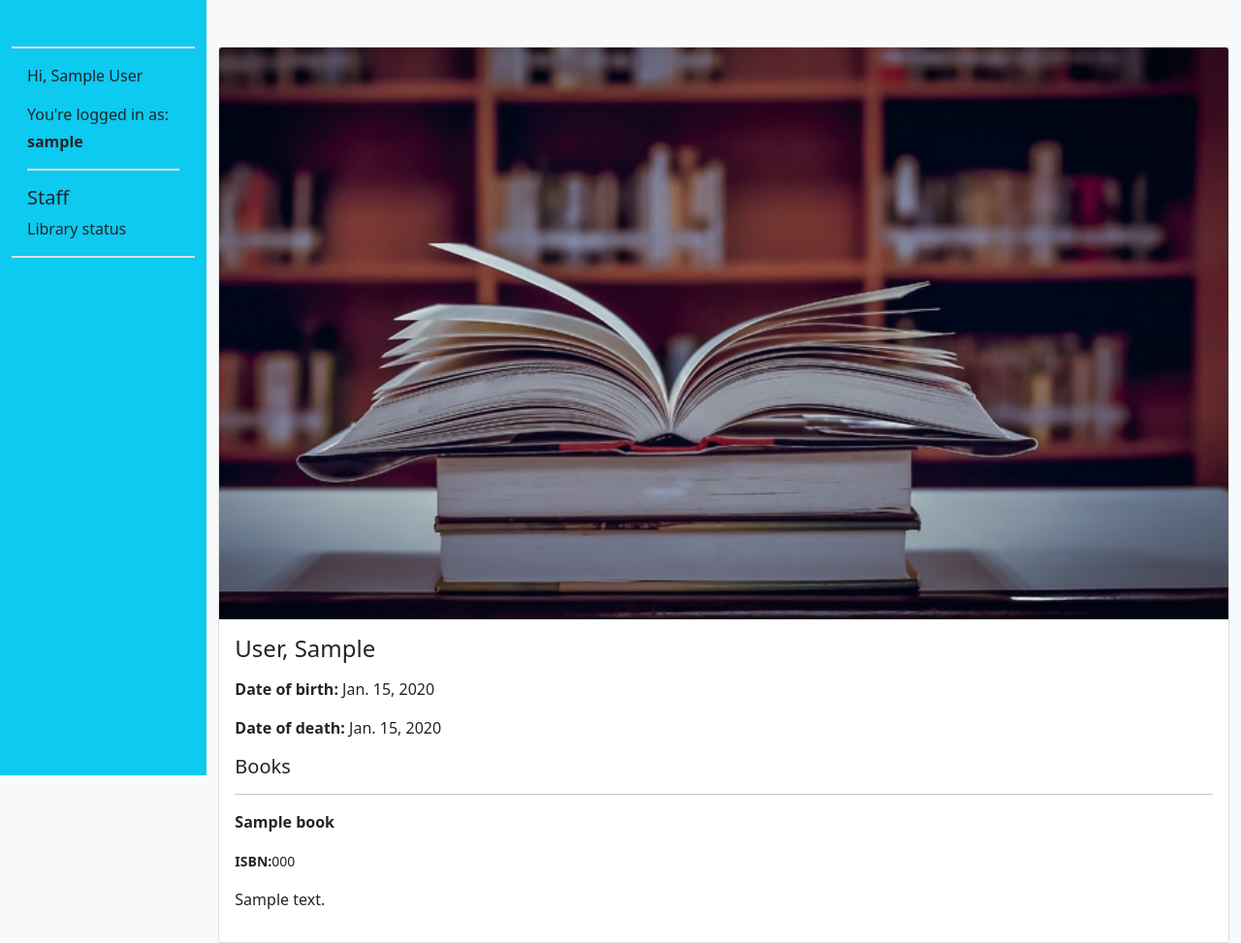
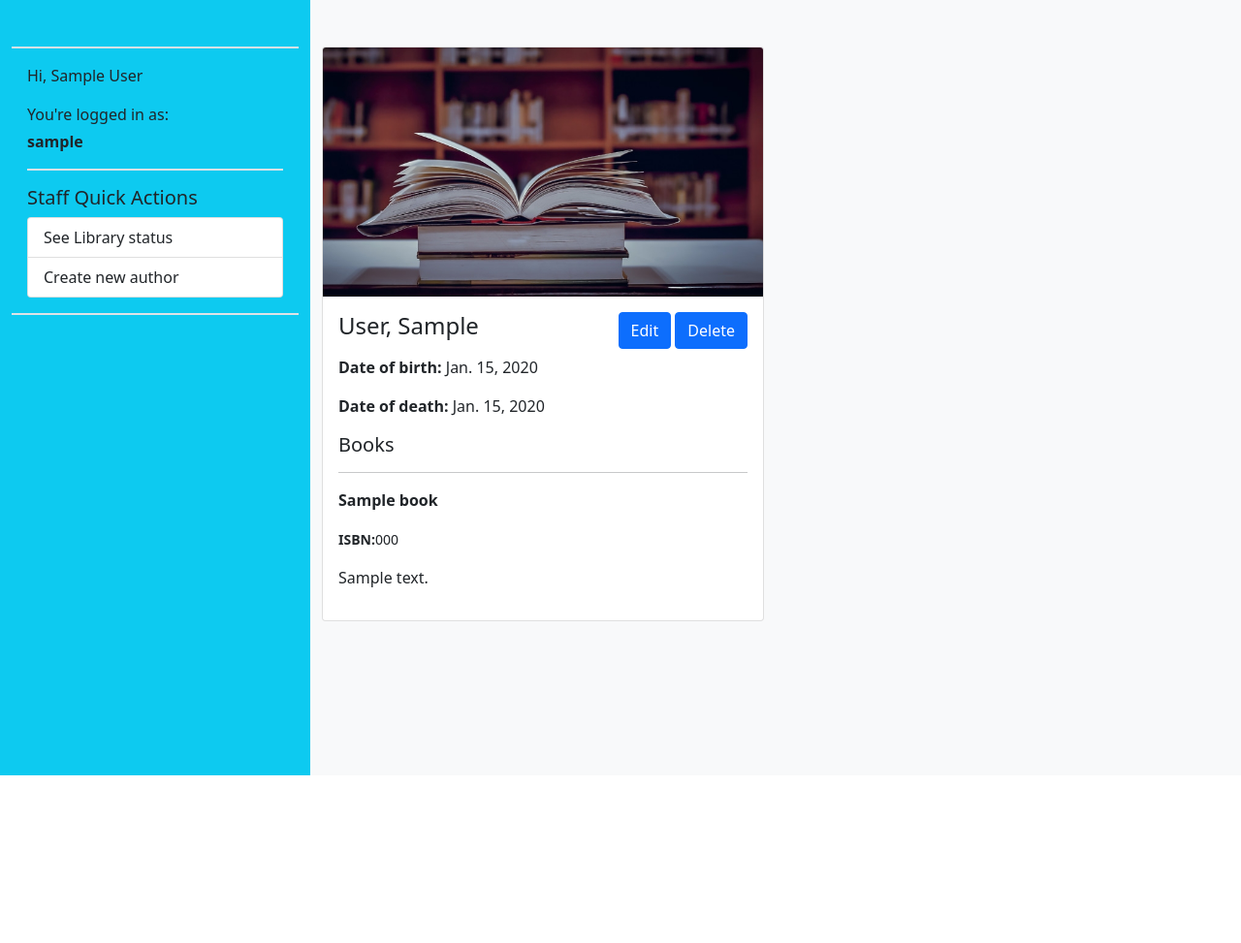
Before and after one commit to fuoridallarete/fuzzy-library, a Django app: page /library/authors/author_detail/1/ in a window 1280 px wide. Shown: the part 56-1029 px from the top of the page at 97% size. After the commit the page ends 856 px from the top, so only its background shows below. Run offline with Django 3.2, Linux system fonts and the light colour scheme; a user stored in the database is signed in; tables that the repository leaves empty hold one stand-in row (values such as "Sample post").

Commit message:
author create, update, delete style sidebar refactoring

```diff
--- a/library_project/library/templates/library/author_detail.html
+++ b/library_project/library/templates/library/author_detail.html
@@ -1,6 +1,8 @@
 {% extends 'library/base.html' %}
 
 {% block content %}
+    <div class="row">
+        <div class="col-6">
             <div class="card">
                 {% load static %}
                 <img
@@ -9,7 +11,25 @@
                    class="card-img-top"
                 />
               <div class="card-body">
+                <div class="d-flex">
+                  <div class="flex-grow-1">
                     <h4 class="card-title mb-3">{{ author.last_name }}, {{ author.first_name }}</h4>
+                  </div>
+                <div>
+                    <a
+                      class="btn btn-primary btn-block" type="submit"
+                      href="{% url 'author_update' author.id %}"
+                    >
+                      Edit
+                    </a>
+                    <a
+                      class="btn btn-primary btn-block" type="submit"
+                      href="{% url 'author_delete' author.id %}"
+                    >
+                      Delete
+                    </a>
+                </div>
+              </div>
                 <p><strong>Date of birth:</strong> {{ author.date_of_birth }}</p>
                 {% if author.date_of_death %}
                     <p><strong>Date of death:</strong> {{ author.date_of_death }}</p>
@@ -23,4 +43,6 @@
                   {% endfor %}
               </div>
             </div>
+        </div>
+    </div>
 {% endblock %}
--- a/library_project/library/templates/library/base.html
+++ b/library_project/library/templates/library/base.html
@@ -15,7 +15,7 @@
     <div class="container-fluid">
         <div class="row">
             {% if user.is_authenticated %}
-                <div class="col-2 pl-0 vh-100 bg-info">
+                <div class="col-3 pl-0 vh-100 bg-info">
                     {% include 'library/partials/_sidebar.html' %}
                 </div>
             {% endif %}
--- a/library_project/library/templates/library/book_list.html
+++ b/library_project/library/templates/library/book_list.html
@@ -1,7 +1,7 @@
 {% extends 'library/base.html' %}
 
 {% block content %}
-    <h1 class="text-center my-3">Local Library Books List</h1>
+    <h2 class="text-center my-3">Local Library Books List</h2>
     {% if books_list %}
         <table class="table">
             <thead>
--- a/library_project/library/templates/library/book_renew.html
+++ b/library_project/library/templates/library/book_renew.html
@@ -1,7 +1,7 @@
 {% extends "library/base.html" %}
 
 {% block content %}
-  <h1>Renew of the book: {{ book_instance.book.title }}</h1>
+  <h2>Renew of the book: {{ book_instance.book.title }}</h2>
   <div>
       <p><strong>Borrower:</strong> {{ book_instance.borrower }}</p>
       <p{% if book_instance.is_overdue %} class="text-danger"{% endif %}>
--- a/library_project/library/templates/library/books_available.html
+++ b/library_project/library/templates/library/books_available.html
@@ -3,7 +3,7 @@
 {% block content %}
     <div class="row">
         <div class="col-8">
-            <h1 class="mb-5">Books available</h1>
+            <h2 class="mb-5">Books available</h2>
             {% if available_books_list %}
                 <table class="table">
                     <thead>
--- a/library_project/library/templates/library/books_on_loan.html
+++ b/library_project/library/templates/library/books_on_loan.html
@@ -3,7 +3,7 @@
 {% block content %}
     <div class="row">
         <div class="col">
-            <h1 class="mb-5">Borrowed books</h1>
+            <h2 class="mb-5">Borrowed books</h2>
             {% if on_loan_books_list %}
                 <table class="table">
                     <thead>
--- a/library_project/library/templates/library/books_on_maintenance.html
+++ b/library_project/library/templates/library/books_on_maintenance.html
@@ -3,7 +3,7 @@
 {% block content %}
     <div class="row">
         <div class="col">
-            <h1 class="mb-5">Books on maintenance</h1>
+            <h2 class="mb-5">Books on maintenance</h2>
             {% if maintenance_books_list %}
                 <table class="table">
                     <thead>
--- a/library_project/library/templates/library/library_status.html
+++ b/library_project/library/templates/library/library_status.html
@@ -3,7 +3,7 @@
 {% block content %}
     <div class="row">
         <div class="col">
-            <h1 class="mb-5">Library status</h1>
+            <h2 class="mb-5">Library status</h2>
         </div>
     </div>
 
--- a/library_project/library/templates/library/partials/_sidebar.html
+++ b/library_project/library/templates/library/partials/_sidebar.html
@@ -4,11 +4,25 @@
     <p class="fw-bold">{{ user.get_username }}</p>
     {% if perms.library.can_mark_returned %}
         <div class="border-top border-2">
-            <h5 class="mt-3">Staff</h5>
-            <a
-              href="{% url 'library_status' %}"
-              class="text-decoration-none text-reset"
-            >Library status</a>
+            <h5 class="mt-3">Staff Quick Actions</h5>
+            <ul class="list-group">
+                <li class="list-group-item">
+                    <a
+                      href="{% url 'library_status' %}"
+                      class="text-decoration-none text-reset"
+                    >
+                        See Library status
+                    </a>
+                </li>
+                <li class="list-group-item">
+                    <a
+                      href="{% url 'author_create' %}"
+                      class="text-decoration-none text-reset"
+                    >
+                        Create new author
+                    </a>
+                </li>
+            </ul>
         </div>
     {% else %}
         <a
--- a/library_project/library/templates/library/reserved_books.html
+++ b/library_project/library/templates/library/reserved_books.html
@@ -3,7 +3,7 @@
 {% block content %}
     <div class="row">
         <div class="col-8">
-            <h1 class="mb-5">Reserved books</h1>
+            <h2 class="mb-5">Reserved books</h2>
             {% if reserved_books_list %}
                 <table class="table">
                     <thead>
--- a/library_project/library/templates/library/user_books.html
+++ b/library_project/library/templates/library/user_books.html
@@ -2,8 +2,9 @@
 
 {% block content %}
     <div>
-            <h1 class="mb-5">Books borrowed by {{ user.first_name }} {{ user.last_name}}</h1>
-
+            <h2 class="mb-5">
+                Books borrowed by {{ user.first_name }} {{ user.last_name}}
+            </h2>
             {% if bookinstance_list %}
                 <ul>
                   {% for bookinst in bookinstance_list %}
--- a/library_project/library/urls.py
+++ b/library_project/library/urls.py
@@ -14,4 +14,7 @@ urlpatterns = [
     path('books_on_maintenance/', views.MaintenanceBooksListView.as_view(), name='books_on_maintenance'),
     path('available_books/', views.AvailableBooksListView.as_view(), name='available_books'),
     path('reserved_books/', views.ReservedBooksListView.as_view(), name='reserved_books'),
+    path('author/create/', views.AuthorCreate.as_view(), name='author_create'),
+    path('author/<int:pk>/update/', views.AuthorUpdate.as_view(), name='author_update'),
+    path('author/<int:pk>/delete/', views.AuthorDelete.as_view(), name='author_delete'),
 ]
--- a/library_project/library/views.py
+++ b/library_project/library/views.py
@@ -2,8 +2,9 @@ import datetime
 
 from django.http import HttpResponseRedirect
 from django.shortcuts import render, get_object_or_404
-from django.urls import reverse
+from django.urls import reverse, reverse_lazy
 from django.views import generic
+from django.views.generic.edit import CreateView, UpdateView, DeleteView
 from django.contrib.auth.decorators import login_required, permission_required
 from django.contrib.auth.mixins import LoginRequiredMixin, PermissionRequiredMixin
 
@@ -190,7 +191,6 @@ def renew_book(request, pk):
         # if using forms.py
         form = RenewBookModelForm(request.POST)
 
-
         # Check if the form is valid:
         if form.is_valid():
             # process the data in form.cleaned_data as required (here we just write it to the model due_back field)
@@ -220,3 +220,43 @@ def renew_book(request, pk):
     }
 
     return render(request, 'library/book_renew.html', context)
+
+# The "create" and "update" views use the same template by default, which will be named
+# after your model: model_name_form.html (you can change the suffix to something other
+# than _form using the template_name_suffix field in your view, for example
+# template_name_suffix = '_other_suffix')
+
+
+class AuthorCreate(PermissionRequiredMixin, CreateView):
+    permission_required = 'library.can_mark_returned'
+    model = Author
+    fields = ['first_name', 'last_name', 'date_of_birth', 'date_of_death']
+    # You can also specify initial values for each of the fields using a
+    # dictionary of field_name / value pairs, ex:
+    # initial = {'date_of_death': '11/06/2020'}
+
+
+class AuthorUpdate(PermissionRequiredMixin, UpdateView):
+    permission_required = 'library.can_mark_returned'
+    model = Author
+    fields = '__all__'  # Not recommended (potential security issue if more fields added)
+
+
+# By default, these views (create, update, delete) will redirect on success to a page displaying the newly
+    # created/edited model item, which in our case will be the author detail view.
+    # You can specify an alternative redirect location by explicitly declaring parameter success_url,
+    # see AuthorDelete class.
+
+# The "delete" view expects to find a template named with the format
+# model_name_confirm_delete.html (again, you can change the suffix using
+# template_name_suffix in your view).
+
+class AuthorDelete(PermissionRequiredMixin, DeleteView):
+    permission_required = 'library.can_mark_returned'
+    model = Author
+    # The AuthorDelete class doesn't need to display any of the fields, so these don't need to be specified.
+    # You do however need to specify the success_url, because there is no obvious default value for Django to use.
+    # In this case, we use the reverse_lazy() function to redirect to our author list after an author has been deleted
+    # — reverse_lazy() is a lazily executed version of reverse(), used here because we're providing a URL
+    # to a class-based view attribute.
+    success_url = reverse_lazy('authors')
```
Also changed, not shown: library_project/library/templates/library/author_confirm_delete.html (added, +16 -0 lines), library_project/library/templates/library/author_form.html (added, +19 -0 lines), library_project/library/templates/library/author_list.html (+15 -1 lines). Lines whose indentation alone changed are shown as unchanged.
